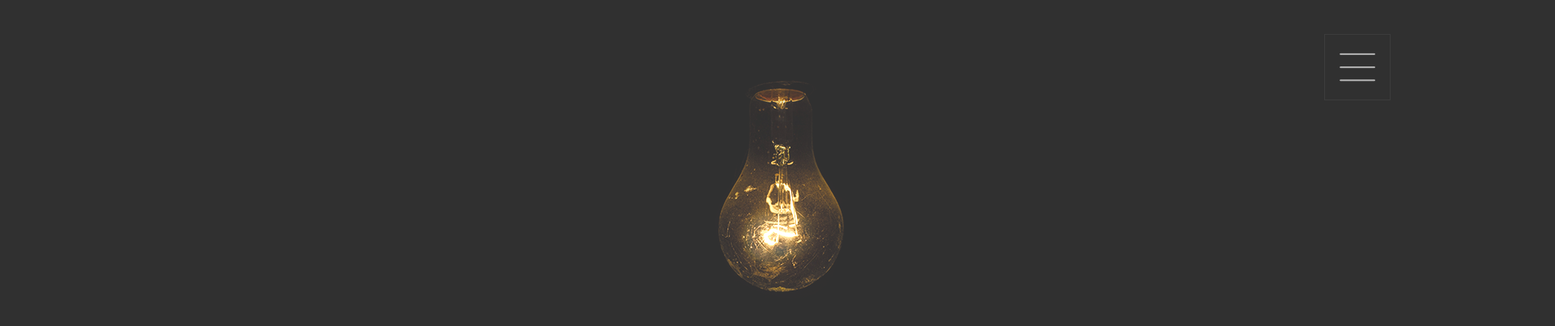
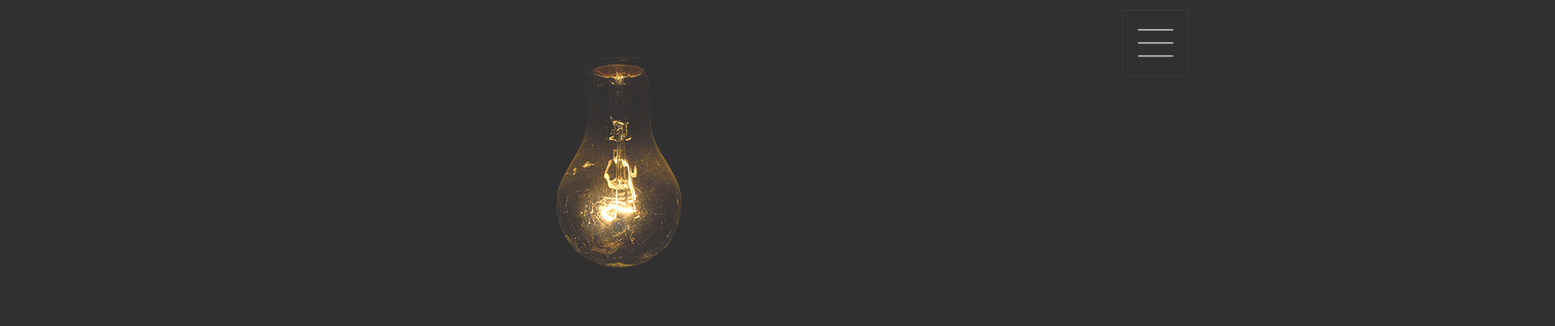
Before and after one commit to liza-yakovleva/workDetails, a plain HTML site: page index.html in a window 1280 px wide. Shown: the part 252-655 px from the top of the page at 81% size, 1920 px wide, since content can reach past the window. Drawn offline with Linux system fonts and the light colour scheme.

Commit message:
added fix width

```diff
--- a/index.html
+++ b/index.html
@@ -3,7 +3,7 @@
 
 <head>
   <meta charset="UTF-8">
-  <meta name="viewport" content="width=device-width, initial-scale=1.0">
+  <meta name="viewport" content="width=1520">
   <title>Work Details</title>
   <link rel="stylesheet" href="reset.css">
   <link rel="stylesheet" href="style.css">
@@ -15,7 +15,6 @@
 
 <body>
   <div class="content">
-  <div class="container">
 
   <header class="header row">
 
@@ -137,7 +136,6 @@ personal page</div>
     </div>
   </footer>
   </div>
-  </div>
 </body>
 
 </html>
--- a/style.css
+++ b/style.css
@@ -1,18 +1,17 @@
 * {
   box-sizing: border-box;
 }
-.content {
-width: 1920px;
- height: 3750px;
-  background-color: #303030;
-  padding-top: 30px;
+body {
+background-color: #303030;
+min-width: 1520px;
 }
-.container {
+
+.content{
   width: 1520px;
- height: 3500px;
- background-color: #303030;
+  height: 100%;
  margin: 0 auto;
 }
+
 .header {
 height: 870px;
 margin-top: 84px;
@@ -110,7 +109,7 @@ margin: 0 auto;
   background-image: url("../workDetails/img/header-menu.png");
   background-repeat: no-repeat;
   background-position: center;
-  transform: translate(1750%, -650%);
+  transform: translate(1690%, -650%);
 }
 .header-scroll {
 width: 245px;
@@ -153,6 +152,7 @@ text-transform: uppercase;
   width: 345px;
   height: 550px;
 margin-top: 70px;
+margin-left: 15px;
 }
 .section-line-top {
 width: 337px;
@@ -300,7 +300,7 @@ font-family: 'Ubuntu',
    margin-top: 15px;
 }
 .card-pading {
-   margin-left: 15px;
+   margin-left: 10px;
 }
 .card-pading2 {
   margin-left: 68px;
```
